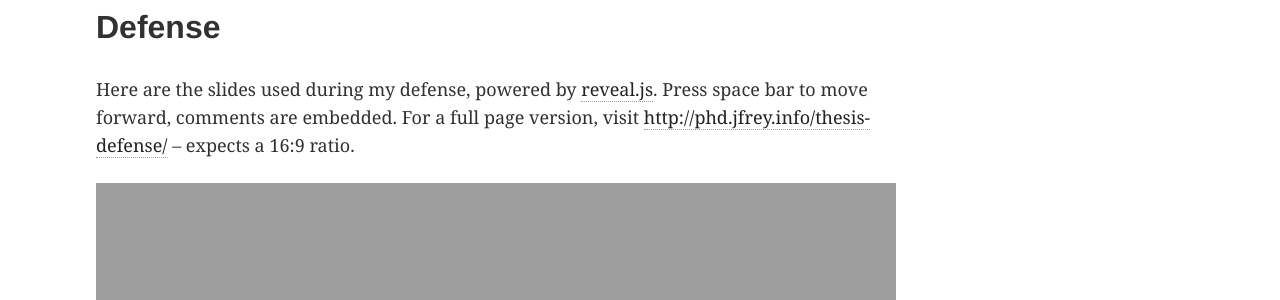
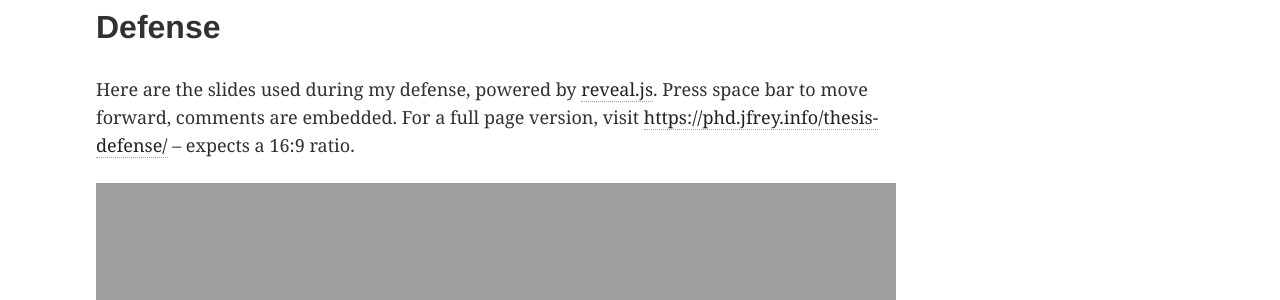
Before and after one commit to jfrey-xx/jfrey-xx.github.io, a Jekyll site: the page built from _pages/thesis.md, in a window 1280 px wide and 900 px high, scrolled down 4244 px. Shown: the part 155-455 px from the top of the window. Built offline with Jekyll 4.4.1, drawn with Linux system fonts in a browser that asks for light colours.

Commit message:
phd defense to HTTPS

```diff
--- a/_pages/thesis.md
+++ b/_pages/thesis.md
@@ -40,6 +40,6 @@
 
 ## Defense
 
-Here are the slides used during my defense, powered by [reveal.js](http://lab.hakim.se/reveal-js/). Press space bar to move forward, comments are embedded. For a full page version, visit [http://phd.jfrey.info/thesis-defense/](http://phd.jfrey.info/thesis-defense/) -- expects a 16:9 ratio.
+Here are the slides used during my defense, powered by [reveal.js](http://lab.hakim.se/reveal-js/). Press space bar to move forward, comments are embedded. For a full page version, visit [https://phd.jfrey.info/thesis-defense/](http://phd.jfrey.info/thesis-defense/) -- expects a 16:9 ratio.
 
-<iframe src="http://phd.jfrey.info/thesis-defense" width="800" height="500" frameborder="0" webkitallowfullscreen mozallowfullscreen allowfullscreen ></iframe>
+<iframe src="https://phd.jfrey.info/thesis-defense" width="800" height="500" frameborder="0" webkitallowfullscreen mozallowfullscreen allowfullscreen ></iframe>
```
